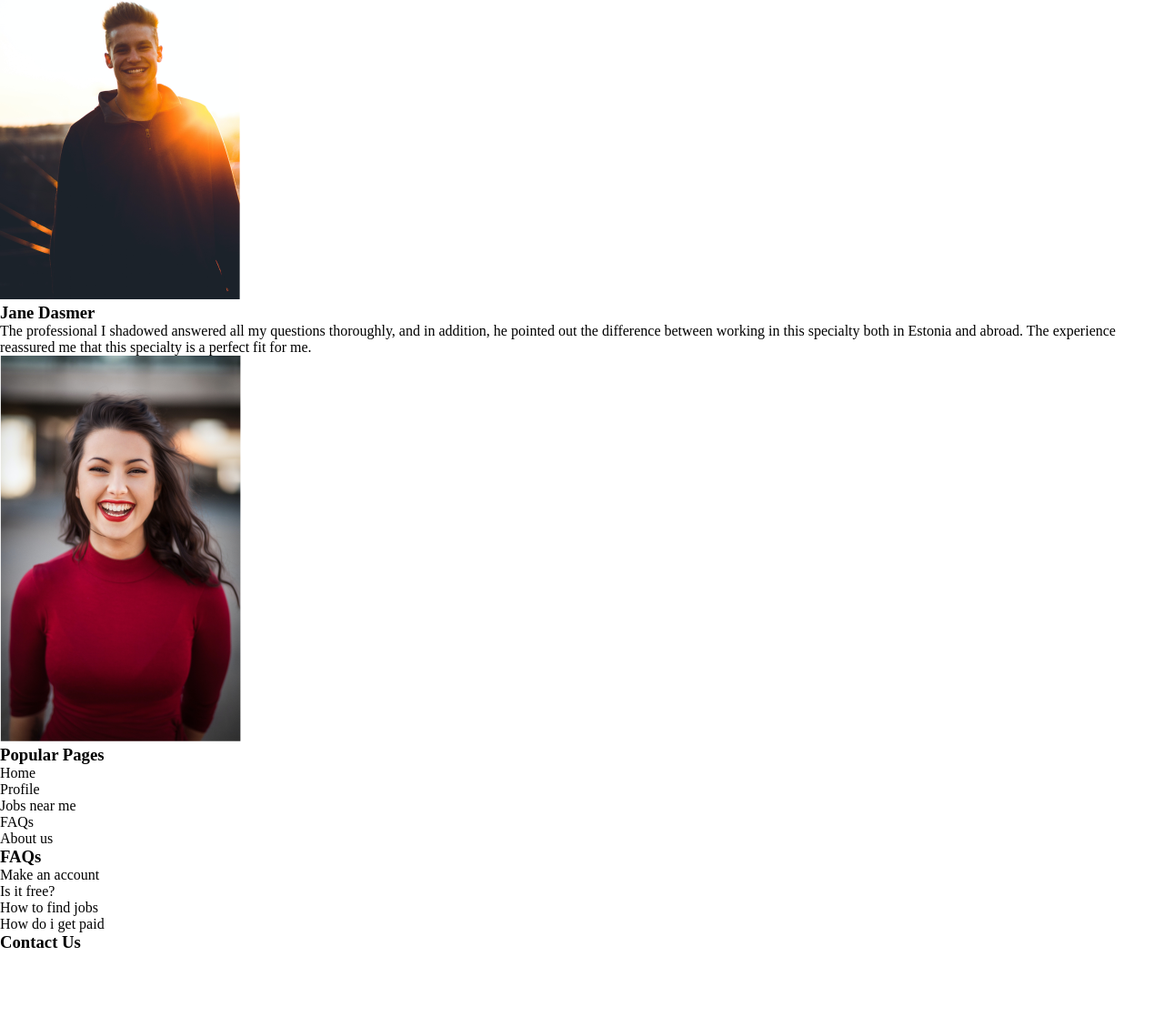
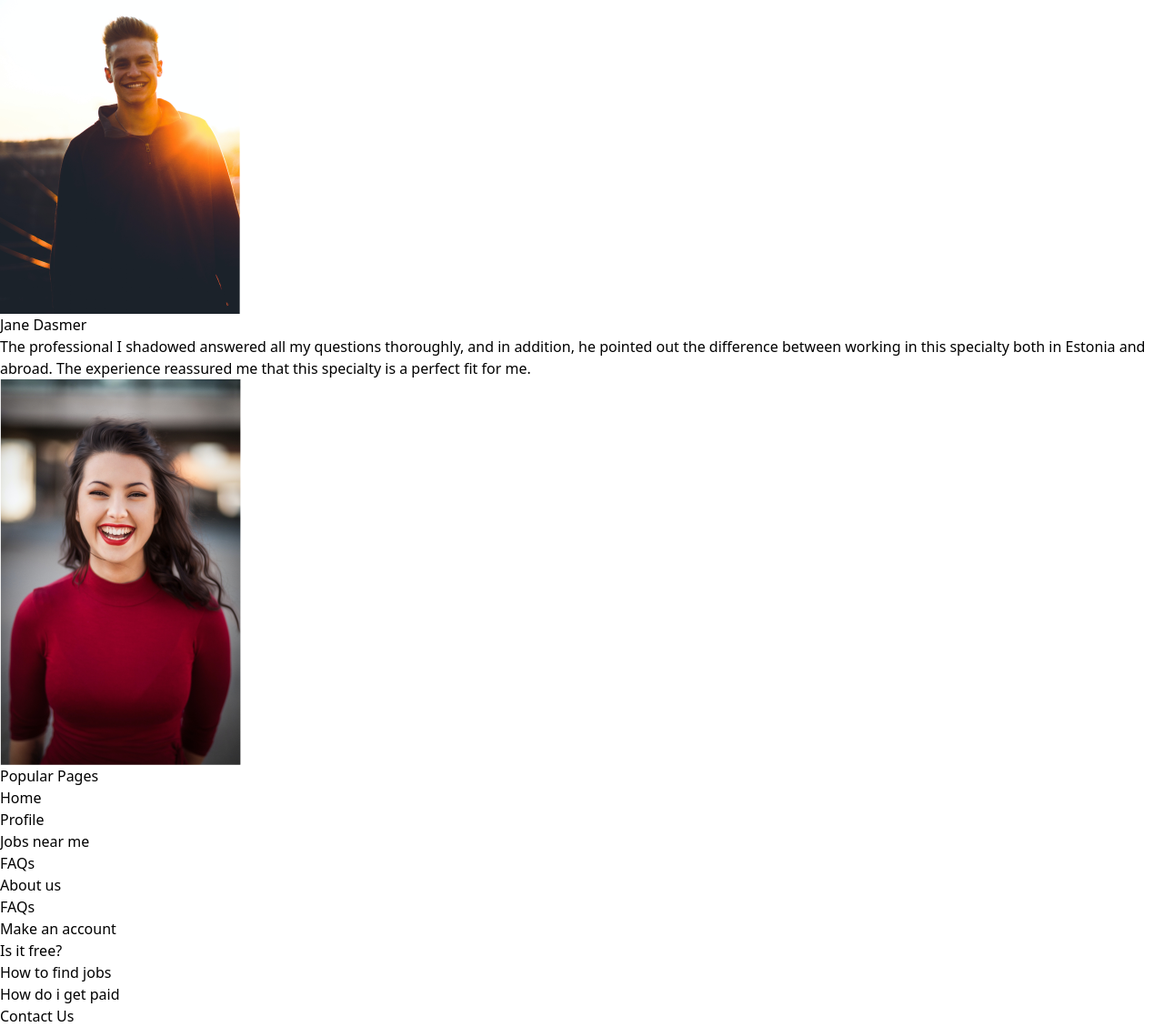
Before and after one commit to topsinoty-ee/Fu_Hire, a website: page index.html in a window 1280 px wide. Shown: the part 1588-2717 px from the top of the page at 91% size. Before the commit the page ends 2635 px from the top, so only its background shows below. Drawn offline with Linux system fonts and the light colour scheme.

Commit message:
Added tailwindcss

```diff
--- a/index.html
+++ b/index.html
@@ -4,7 +4,7 @@
     <meta charset="UTF-8" />
     <meta http-equiv="X-UA-Compatible" content="IE=edge" />
     <meta name="viewport" content="width=device-width, initial-scale=1.0" />
-    <link rel="stylesheet" href="./styles.css" type="text/css" media="all" />
+    <link href="/dist/output.css" rel="stylesheet">
     <title>Fu-Hire</title>
   </head>
   <!-- //TODO:Add links to all anchor elements -->
@@ -25,9 +25,6 @@
             <a href="#"><button>Login</button></a>
           </li>
         </ul>
-
-        <!-- Hamburger -->
-        <button id="hamburger"></button>
       </div>
     </header>
     <!-- contents -->
--- /dev/null
+++ b/package.json
@@ -0,0 +1,5 @@
+{
+  "dependencies": {
+    "tailwindcss": "^3.3.2"
+  }
+}
--- a/styles.css
+++ b/styles.css
@@ -1,24 +1,3 @@
-/* font === poppins */
-@import url('https://fonts.googleapis.com/css2?family=Poppins:ital,wght@0,300;0,400;0,600;1,300;1,400;1,600&display=swap');
-
-::root{
-    /* colors */
-    --primary: #FBB03B;
-    --secondary: #F5D400;
-    --background: #F4FDFF;
-    --background-placeholder: #F4FDFF;
-    --content: #DA2F3C;
-    --border-green: #255762;
-    --border-yellow: #1BAFEA;
-    --accent: #DA2F3C;
-}
-
-*{
-    margin:0;
-    padding:0;
-    text-decoration:none;
-    list-style-decoration: none;
-    outline:none;
-    border:0;
-    background:none;
-}
+@tailwind base;
+@tailwind components;
+@tailwind utilities;
--- /dev/null
+++ b/tailwind.config.js
@@ -0,0 +1,24 @@
+/** @type {import('tailwindcss').Config} */
+module.exports = {
+  purge: ['{js,html,css}'],
+  theme: {
+    extend: {
+      fontFamily: {
+        poppins: ['Poppins', 'sans-serif'],
+      },
+      colors: {
+        black: '#000000',
+        green: '#255762',
+        yellow: '#f5ff50',
+        accent: {
+          green: '#1E403F',
+          yellow: '#E6D120',
+        },
+      },
+    },
+  },
+  variants: {
+    extend: {},
+  },
+  plugins: [],
+}
```
Also changed, not shown: dist/output.css (added), 1 other file.
